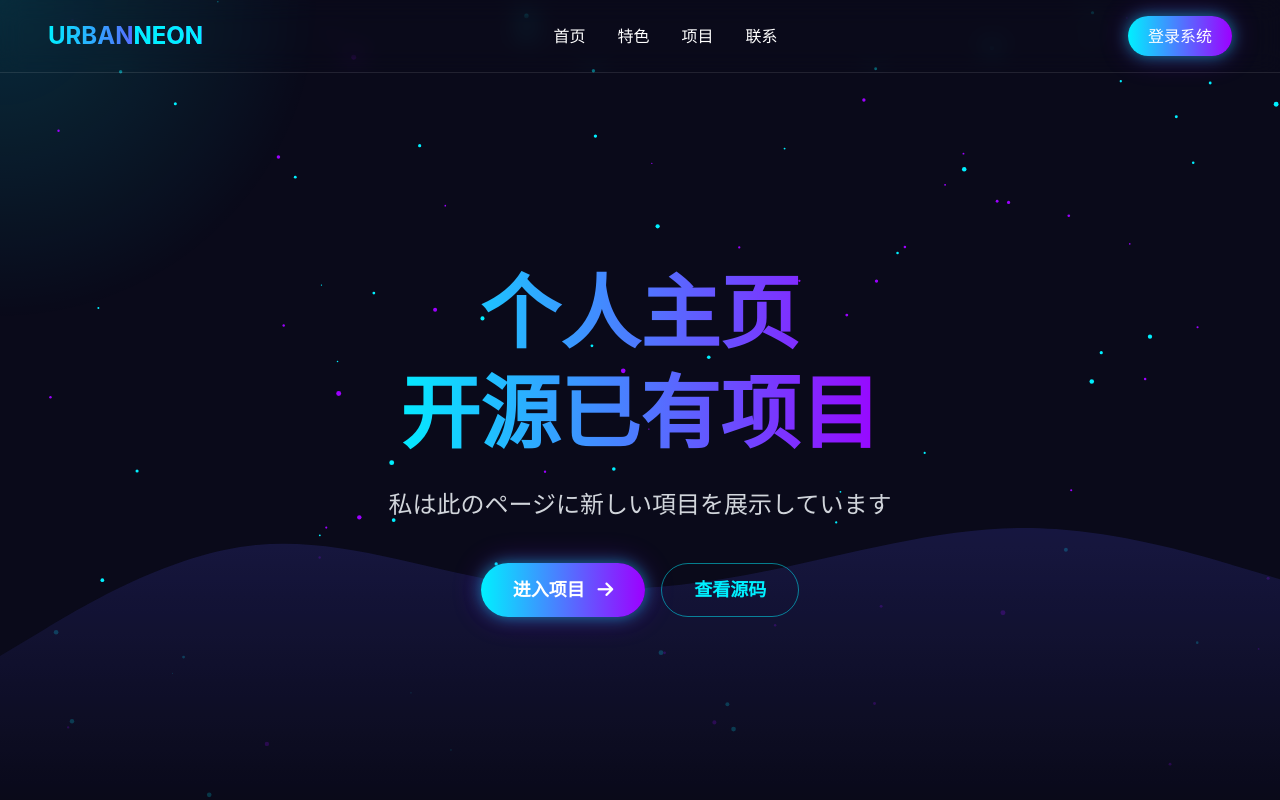
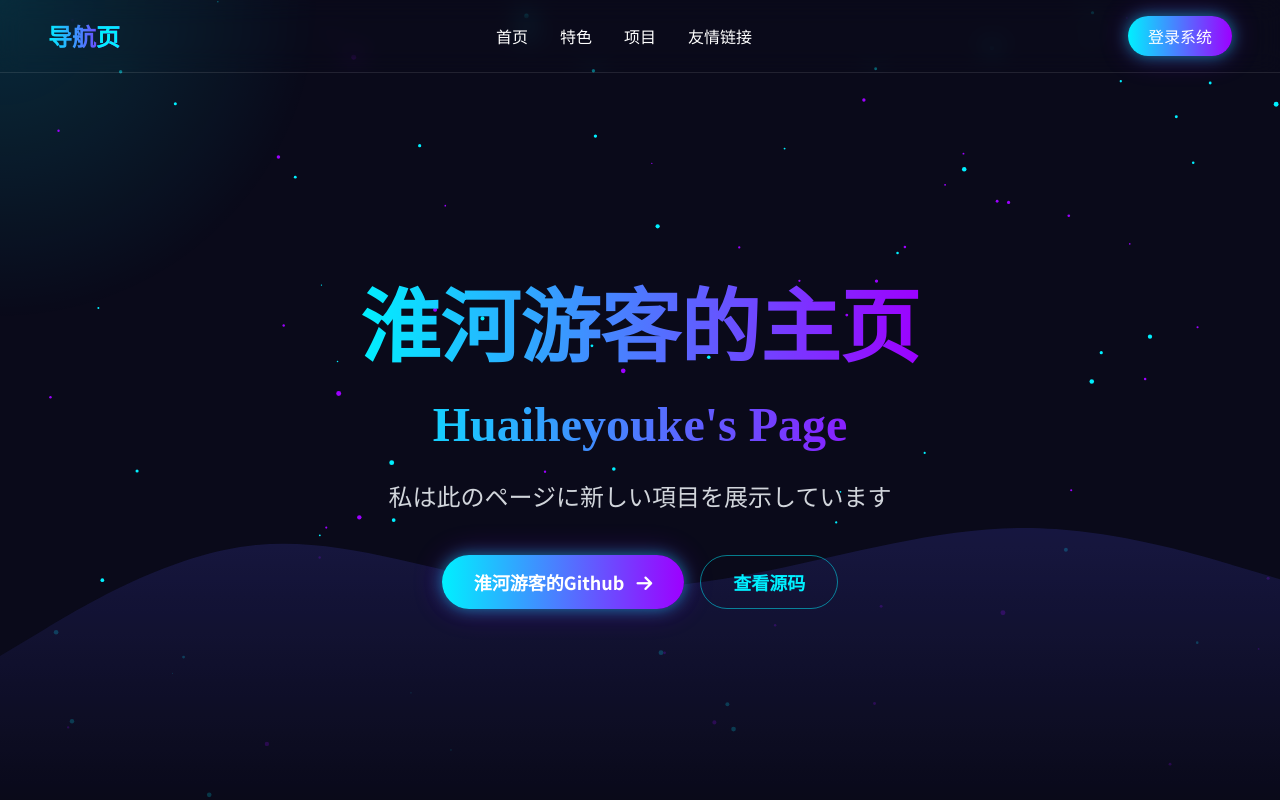
Before and after one commit to huaiheyouke/huaiheyouke.github.io, a plain HTML site: page index.html in a window 1280 px wide. Both pictures are taken after a click on the button "查看源码". Shown: the top 800 px of the page. Drawn offline with nearby package versions, Linux system fonts and the light colour scheme; a web font is replaced by a local one.

Commit message:
更新了样式

```diff
--- a/index.html
+++ b/index.html
@@ -1,6 +1,8 @@
 <!DOCTYPE html>
 <html lang="zh-CN">
 <head>
+  <!-- 思源黑体 + 思源宋体 + 站酷快乐体（3款热门中文字体） -->
+  <link href="https://fonts.googleapis.com/css2?family=Noto+Sans+SC:wght@300;400;700&family=Noto+Serif+SC:wght@400;700&family=ZCOOL+KuaiLe&display=swap" rel="stylesheet">
   <meta charset="UTF-8">
   <meta name="viewport" content="width=device-width, initial-scale=1.0">
   <title>Huaiheyouke's Page 淮河游客</title>
@@ -47,18 +49,18 @@
     }
   </style>
 </head>
-<body class="font-inter bg-dark text-white overflow-x-hidden">
+<body class="font-['Noto_Sans_SC'] bg-dark text-white overflow-x-hidden">
   <div id="mouseLight" class="mouse-light fixed inset-0 z-0 pointer-events-none transition-all duration-300"></div>
 
   <!-- 导航栏 -->
   <nav class="fixed w-full top-0 z-50 px-6 md:px-12 py-4 backdrop-blur-md border-b border-white/10">
     <div class="max-w-7xl mx-auto flex justify-between items-center">
-      <a href="#home" class="text-2xl font-bold text-gradient">URBAN<span class="text-neon-blue">NEON</span></a>
+      <a href="#home" class="text-2xl font-bold text-gradient">导航<span class="text-neon-blue">页</span></a>
       <div class="hidden md:flex gap-8">
         <a href="#home" class="hover:text-neon-blue transition-colors">首页</a>
         <a href="#features" class="hover:text-neon-blue transition-colors">特色</a>
         <a href="#projects" class="hover:text-neon-blue transition-colors">项目</a>
-        <a href="#contact" class="hover:text-neon-blue transition-colors">联系</a>
+        <a href="#contact" class="hover:text-neon-blue transition-colors">友情链接</a>
       </div>
       <button onclick="login()" class="px-5 py-2 rounded-full bg-gradient-to-r from-neon-blue to-neon-purple neon-shadow hover:scale-105 transition-transform">
         登录系统
@@ -83,15 +85,19 @@
     </div>
 
     <div class="relative z-30 text-center max-w-5xl mt-20">
-      <h1 class="text-[clamp(2.5rem,8vw,5rem)] font-bold leading-tight mb-6 text-gradient">
-        个人主页 <br> 开源已有项目
+      <h1 class="text-[clamp(2.5rem,8vw,5rem)] font-bold leading-tight mb-6 text-gradient font-['Noto_Sans_SC']">
+        淮河游客的主页
       </h1>
-      <p class="text-[clamp(1rem,3vw,1.5rem)] text-gray-300 mb-10 max-w-2xl mx-auto">
+      <p class="text-[clamp(1rem,4vw,3rem)] font-bold leading-tight mb-6 text-gradient font-['Brush_Script_MT']">
+        Huaiheyouke's Page
+      </p>
+
+      <p class="text-[clamp(1rem,3vw,1.5rem)] text-gray-300 mb-10 max-w-2xl mx-auto font-serif">
         私は此のページに新しい項目を展示しています
       </p>
       <div class="flex flex-col sm:flex-row gap-4 justify-center">
         <button onclick="toProject()" class="px-8 py-3 rounded-full bg-gradient-to-r from-neon-blue to-neon-purple neon-shadow text-lg font-semibold hover:scale-105 transition-transform">
-          进入项目 <i class="fa-solid fa-arrow-right ml-2"></i>
+          淮河游客的Github <i class="fa-solid fa-arrow-right ml-2"></i>
         </button>
         <button onclick="toSource()" class="px-8 py-3 rounded-full border border-neon-blue/50 text-neon-blue hover:bg-neon-blue/10 transition-colors text-lg font-semibold">
           查看源码
@@ -148,7 +154,7 @@
   <!-- 页脚 -->
   <footer id="contact" class="relative py-12 px-6 border-t border-white/10 z-40">
     <div class="max-w-7xl mx-auto text-center">
-      <h3 class="text-2xl font-bold text-gradient mb-6">URBAN NEON</h3>
+      <h3 class="text-2xl font-bold text-gradient mb-6">HUAIHEYOUKE</h3>
       <div class="flex justify-center gap-6 mb-6">
         <a onclick="toGithub()" class="w-10 h-10 rounded-full flex items-center justify-center border border-white/20 hover:border-neon-blue hover:text-neon-blue transition-colors cursor-pointer">
           <i class="fa-brands fa-github"></i>
@@ -157,7 +163,7 @@
           <i class="fa-brands fa-codepen"></i>
         </a>
       </div>
-      <p class="text-gray-500">© 2026 Urban Neon. 高端都市视觉设计</p>
+      <p class="text-gray-500">© 2026 huaiheyouke. 个人主页</p>
     </div>
   </footer>
 
@@ -239,15 +245,15 @@
       // window.location.href = "你的后端登录页面地址";
     }
 
-    // 进入项目
+    // 查看淮河游客的Github主页
     function toProject() {
-      alert("跳转到你的主项目/后台管理系统");
-      window.location.href = "https://github.com/huaiheyouke/huaiheyouke.github.io";
+      //alert("跳转到你的主项目/后台管理系统");
+      window.open("https://github.com/huaiheyouke","_blank");
     }
 
-    // 查看源码
+    // 查看GitHub源码
     function toSource() {
-      window.open("https://github.com/huaiheyouke", "_blank");
+      window.open("https://github.com/huaiheyouke/Programs","_blank");
     }
 
     // 查看全部项目
@@ -257,7 +263,7 @@
 
     // 页脚GitHub跳转
     function toGithub() {
-      //window.open("https://github.com/huaiheyouke", "_blank");
+      window.open("https://github.com", "_blank");
     }
 
     // 页脚Codepen跳转
```
